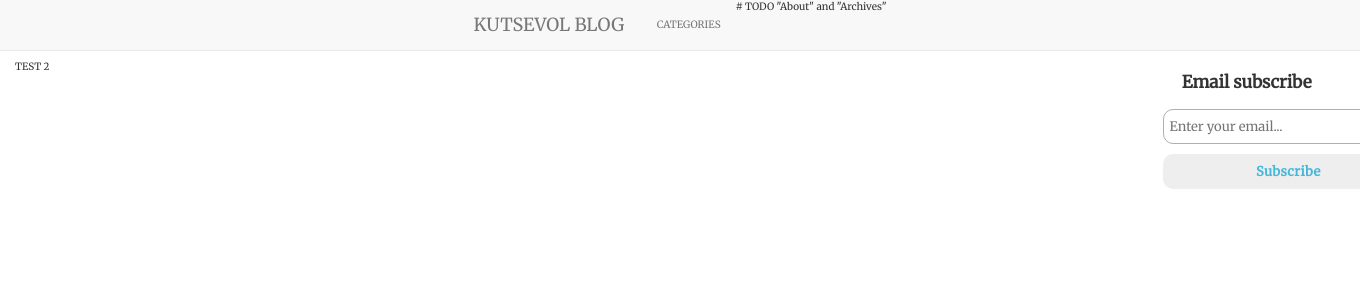
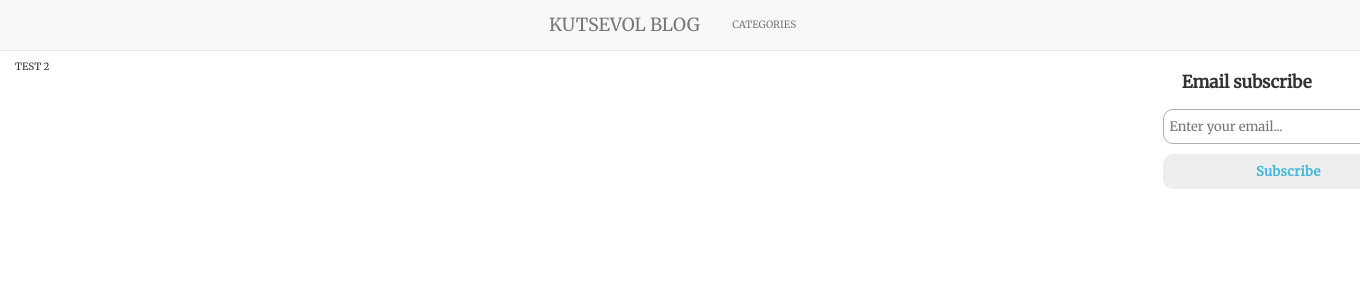
Before and after one commit to kutsevol/blog, a Django app: page / in a window 1360 px wide; the page is wider, and only the part inside the window is pictured. Shown: the top 300 px of that part. Run offline with Django 3.2, Linux system fonts and the light colour scheme; data that the repository does not hold is empty; some libraries are stand-ins or nearby versions.

Commit message:
Update base.html. Refactor TODO. Insert csrf_token in form.

```diff
--- a/templates/base.html
+++ b/templates/base.html
@@ -29,7 +29,7 @@
           <div id="navbar" class="navbar-collapse">
             <ul class="nav navbar-nav">
               <li><a href="/categories">CATEGORIES</a></li>
-                # TODO "About" and "Archives"
+{#                # TODO "About" and "Archives"#}
             </ul>
           </div>
       </div>
@@ -52,6 +52,7 @@
                         <form action="//github.us15.list-manage.com/subscribe/post?u=d09b0b1b59ce2533b417871ed&amp;id=2fe8ad9698"
                               method="post" id="mc-embedded-subscribe-form" name="mc-embedded-subscribe-form" class="validate"
                               target="_blank" novalidate>
+                            {% csrf_token %}
                             <label for="mce-EMAIL">
                                 Email subscribe
                             </label>
```
